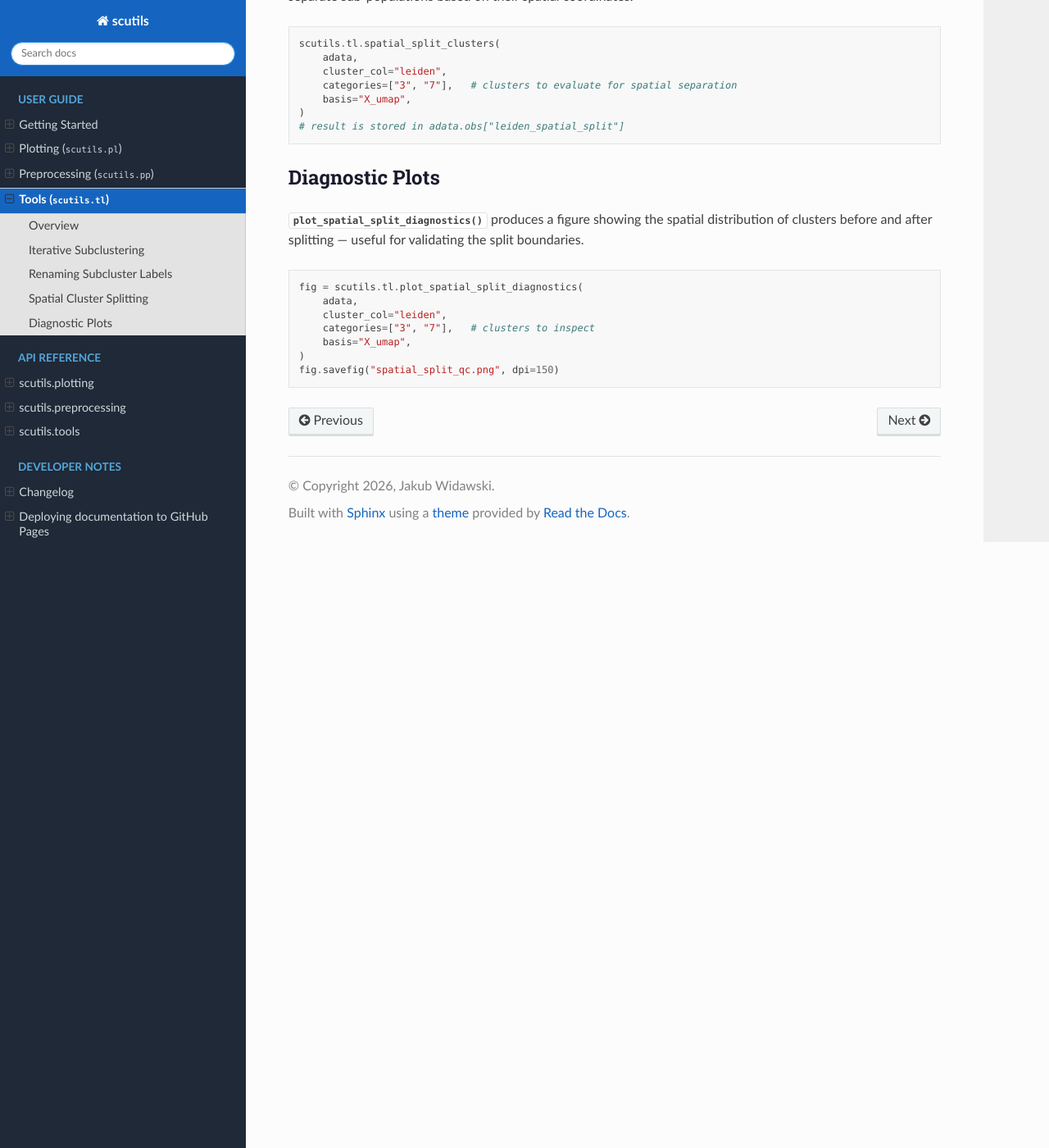
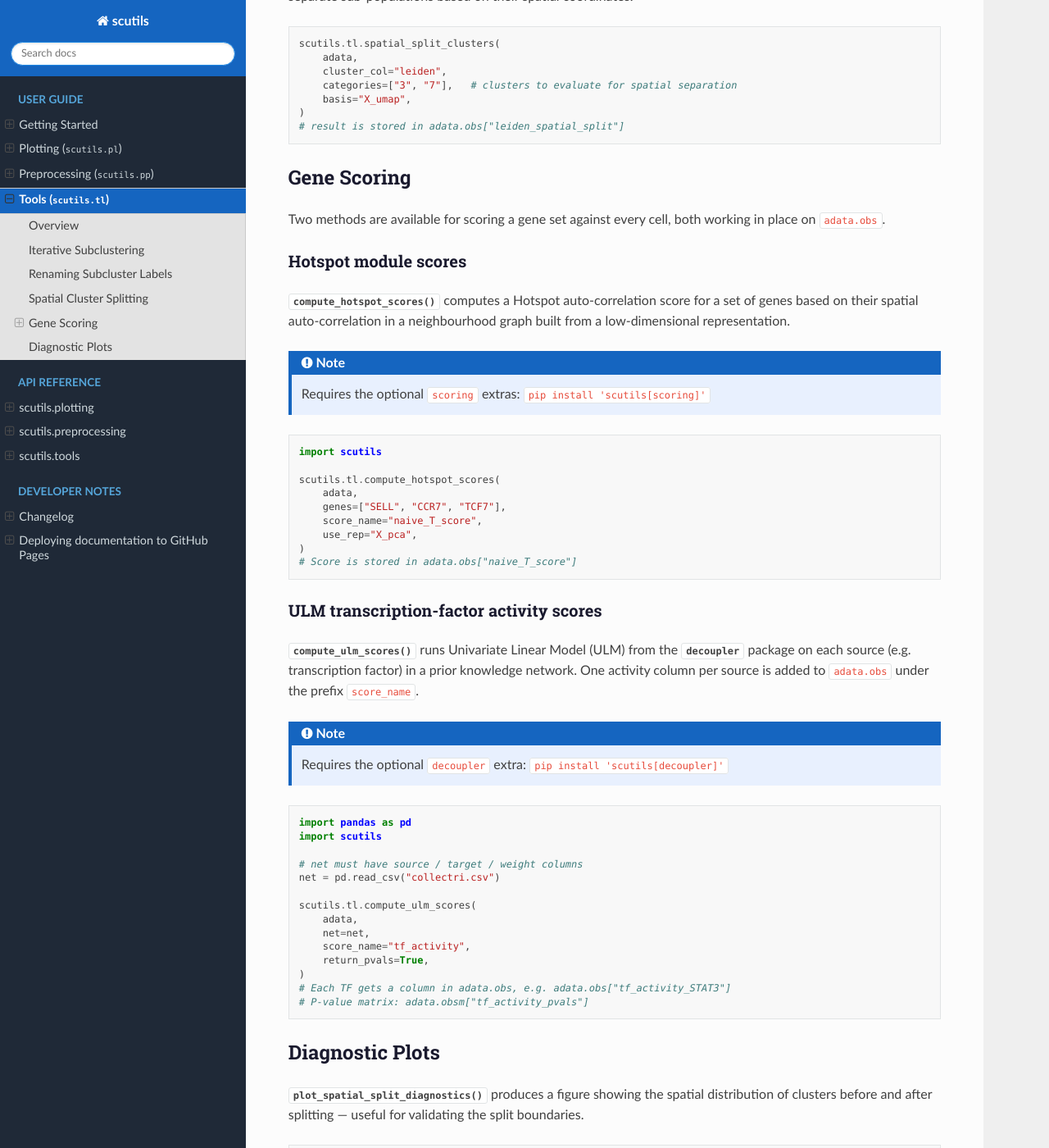
Before and after one commit to jdwidawski/scutils, a Sphinx documentation site: the page built from docs/user_guide/tools.rst, in a window 1280 px wide and 1400 px high, scrolled down 1305 px. Shown: the whole window at 82% size. Built offline with Sphinx 7.4.7 and the Read the Docs theme 3.1.0, drawn with Linux system fonts in a browser that asks for light colours.

Commit message:
docs: update API reference and user guides for new functions
- docs/api/tools.rst: add Differential Expression and Gene Scoring sections
- docs/user_guide/tools.rst: add Gene Scoring section (Hotspot + ULM examples)
- docs/api/plotting.rst: add heatmap_feature_aggregated_three_categories,
  sankey_plot; remove plot_score_summary_heatmap

```diff
--- a/docs/user_guide/tools.rst
+++ b/docs/user_guide/tools.rst
@@ -78,6 +78,65 @@ separate sub-populations based on their spatial coordinates.
    )
    # result is stored in adata.obs["leiden_spatial_split"]
 
+Gene Scoring
+------------
+
+Two methods are available for scoring a gene set against every cell,
+both working in place on ``adata.obs``.
+
+Hotspot module scores
+~~~~~~~~~~~~~~~~~~~~~
+
+:func:`~scutils.tools.compute_hotspot_scores` computes a Hotspot
+auto-correlation score for a set of genes based on their spatial
+auto-correlation in a neighbourhood graph built from a low-dimensional
+representation.
+
+.. note::
+   Requires the optional ``scoring`` extras:
+   ``pip install 'scutils[scoring]'``
+
+.. code-block:: python
+
+   import scutils
+
+   scutils.tl.compute_hotspot_scores(
+       adata,
+       genes=["SELL", "CCR7", "TCF7"],
+       score_name="naive_T_score",
+       use_rep="X_pca",
+   )
+   # Score is stored in adata.obs["naive_T_score"]
+
+ULM transcription-factor activity scores
+~~~~~~~~~~~~~~~~~~~~~~~~~~~~~~~~~~~~~~~~~
+
+:func:`~scutils.tools.compute_ulm_scores` runs Univariate Linear Model
+(ULM) from the :mod:`decoupler` package on each source (e.g.
+transcription factor) in a prior knowledge network.  One activity column
+per source is added to ``adata.obs`` under the prefix ``score_name``.
+
+.. note::
+   Requires the optional ``decoupler`` extra:
+   ``pip install 'scutils[decoupler]'``
+
+.. code-block:: python
+
+   import pandas as pd
+   import scutils
+
+   # net must have source / target / weight columns
+   net = pd.read_csv("collectri.csv")
+
+   scutils.tl.compute_ulm_scores(
+       adata,
+       net=net,
+       score_name="tf_activity",
+       return_pvals=True,
+   )
+   # Each TF gets a column in adata.obs, e.g. adata.obs["tf_activity_STAT3"]
+   # P-value matrix: adata.obsm["tf_activity_pvals"]
+
 Diagnostic Plots
 ----------------
 
```
Also changed, not shown: docs/api/plotting.rst (+6 -4 lines), docs/api/tools.rst (+12 -0 lines).
